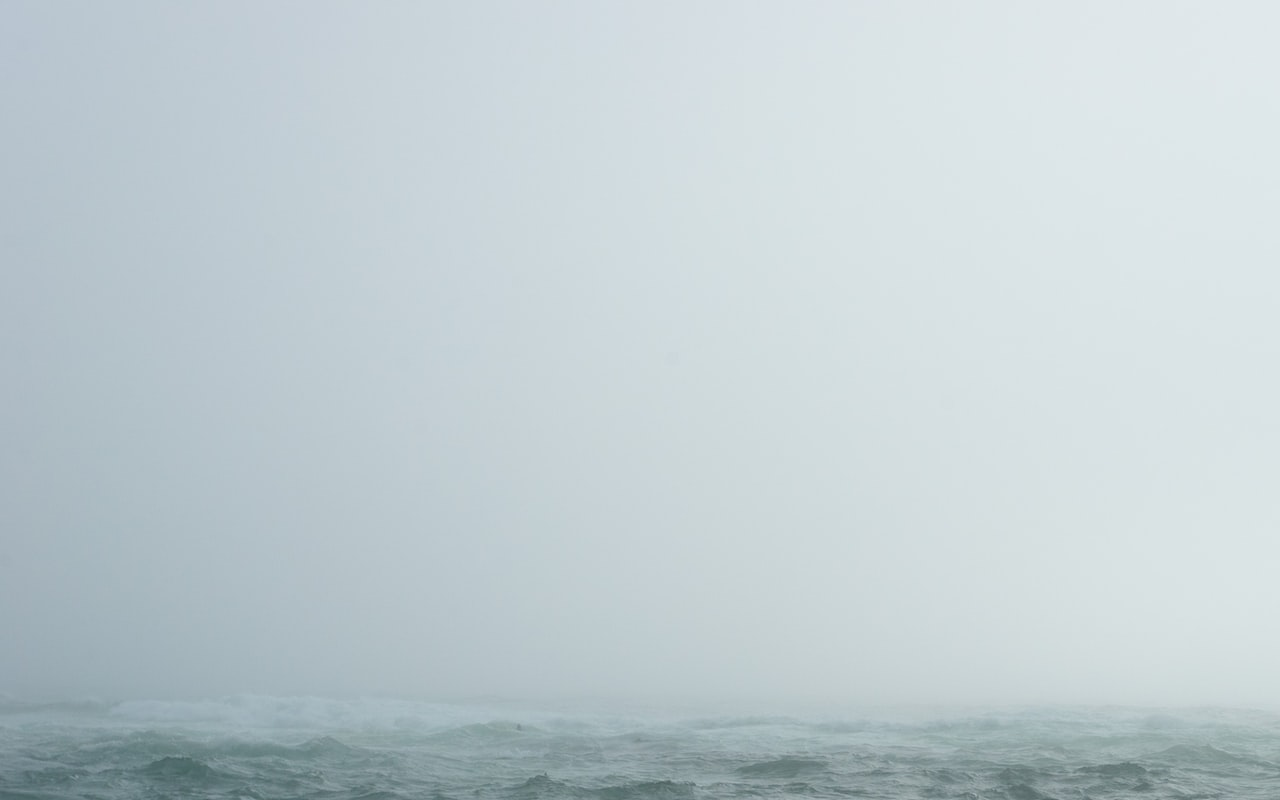
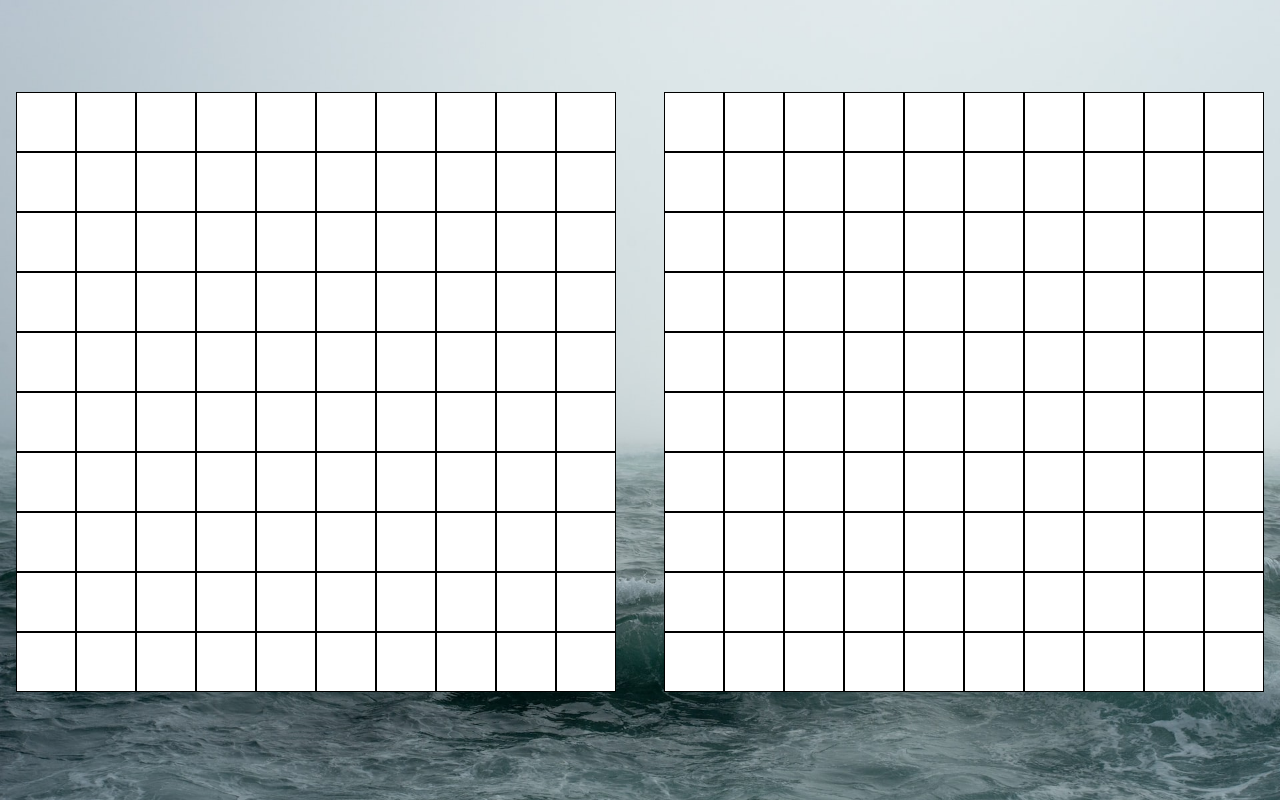
Before and after one commit to AnthonyHeinrichs/odin-battleship, a website built with webpack: page dist/index.html in a window 1280 px wide. Both pictures are taken after a click on the button "Start Game". Built offline with nearby package versions, Linux system fonts and the light colour scheme.

Commit message:
Added gameboard grid and squares

```diff
--- a/src/global-styles.css
+++ b/src/global-styles.css
@@ -1,7 +1,11 @@
 @import url('https://fonts.googleapis.com/css2?family=Bangers&display=swap');
 
 body {
-  background: url('./public/battlefield.jpg')
+  background: url('./public/battlefield.jpg') no-repeat center center fixed;
+  background-size: cover;
+  -webkit-background-size: cover;
+  -moz-background-size: cover;
+  -o-background-size: cover;
 }
 
 .center {
--- a/src/main.js
+++ b/src/main.js
@@ -1,5 +1,6 @@
 import './global-styles.css'
 import './styles/start-btn.css'
+import './styles/gameboard.css'
 
 const Gameboard = require('./modules/gameboard')
 
@@ -31,15 +32,20 @@ startButton.addEventListener('click', () => {
   computerGameboardDiv.classList.remove('hidden')
 })
 
+const gameboards = document.createElement('div')
+gameboards.classList.add('gameboards')
+mainDiv.appendChild(gameboards)
+
 const playerGameboard = Gameboard()
 
 const playerGameboardDiv = document.createElement('div')
 playerGameboardDiv.classList.add('playerGameboard')
 playerGameboardDiv.classList.add('hidden')
-mainDiv.appendChild(playerGameboardDiv)
+gameboards.appendChild(playerGameboardDiv)
 
 for (let i = 0; i < playerGameboard.board.length; i++) {
   const square = document.createElement('div')
+  square.classList.add('playerSquare')
   square.id = playerGameboard.board[i].id
   playerGameboardDiv.appendChild(square)
 }
@@ -49,10 +55,11 @@ const computerGameboard = Gameboard()
 const computerGameboardDiv = document.createElement('div')
 computerGameboardDiv.classList.add('computerGameboard')
 computerGameboardDiv.classList.add('hidden')
-mainDiv.appendChild(computerGameboardDiv)
+gameboards.appendChild(computerGameboardDiv)
 
 for (let i = 0; i < computerGameboard.board.length; i++) {
   const square = document.createElement('div')
+  square.classList.add('computerSquare')
   square.id = computerGameboard.board[i].id
   computerGameboardDiv.appendChild(square)
 }
--- /dev/null
+++ b/src/styles/gameboard.css
@@ -0,0 +1,27 @@
+.hidden {
+  display: none !important;
+}
+
+.gameboards {
+  display: flex;
+  flex-wrap: wrap;
+  justify-content: center;
+  margin-top: 92px;
+  gap: 48px;
+}
+
+.playerGameboard, .computerGameboard {
+  display: grid;
+  grid-template-columns: repeat(10, 60px);
+  grid-template-rows: repeat(10, 60px);
+  grid-gap: 0px;
+}
+
+.playerSquare, .computerSquare {
+  border: solid 0.1px;
+  background-color: white;
+}
+
+.playerSquare:hover, .computerSquare:hover {
+  background-color: aquamarine;
+}
```
Also changed, not shown: dist/main.js.
